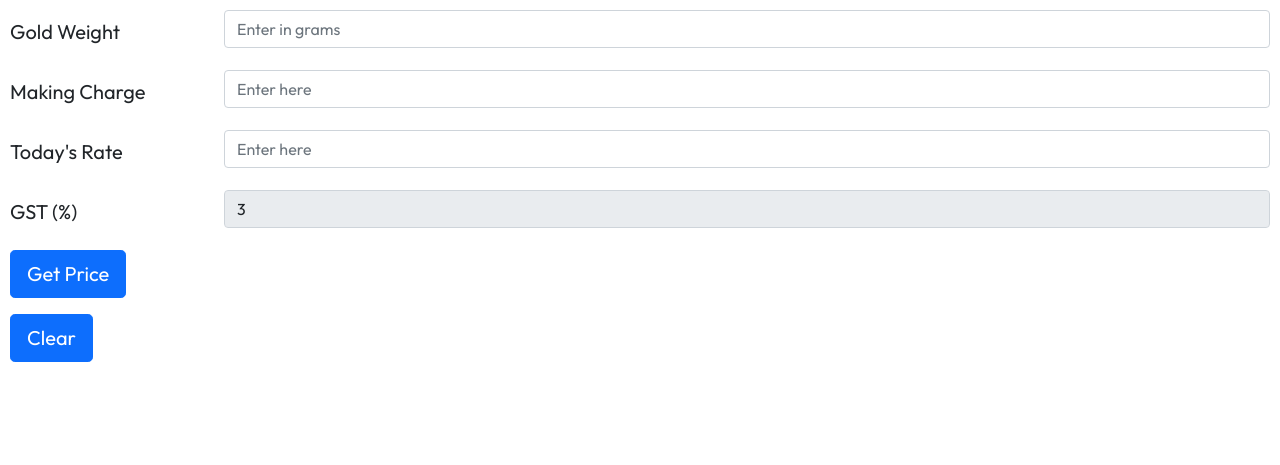
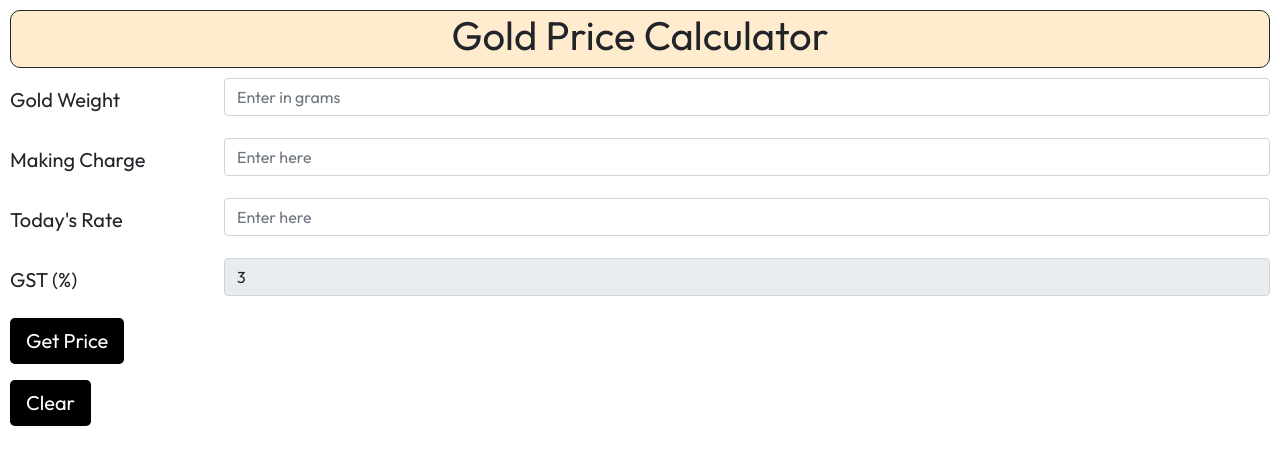
Before and after one commit to thecuriousjuel/Gold-Price-Calculator, a Flask app: page / in a window 1280 px wide. Shown: the top 465 px of the page. Run offline with Flask 2, Linux system fonts and the light colour scheme.

Commit message:
Layout is Changed

```diff
--- a/static/style.css
+++ b/static/style.css
@@ -5,6 +5,19 @@ body
     font-family: 'Outfit', sans-serif;
     padding: 10px;
     font-size: 20px;
-    /* color: white; */
-    /* background-color:  #6200EE; */
 }
+
+.d-flex
+{
+    background-color: blanchedalmond;
+    border-radius: 10px;
+    margin-bottom: 10px;
+    border-color: black;
+    border-width: 5px;
+}
+
+button.btn
+{
+    background-color: black;
+    border: black;
+}
--- a/templates/index.html
+++ b/templates/index.html
@@ -12,6 +12,10 @@
     <title>Gold Price Calculator</title>
 </head>
 <body>
+    <div class="d-flex justify-content-center border border-dark">
+        <h1>Gold Price Calculator</h1>
+    </div>
+
     <form action="/calculate" method="POST">
     <div class="mb-3 row">
         <label for="weight" class="col-sm-2 col-form-label">Gold Weight</label>
@@ -42,6 +46,7 @@
     </div>
 
     <button type="submit" class="btn btn-lg btn-primary mb-3">Get Price</button>
+
     </form>
 
     {% if price_dict %}
```
